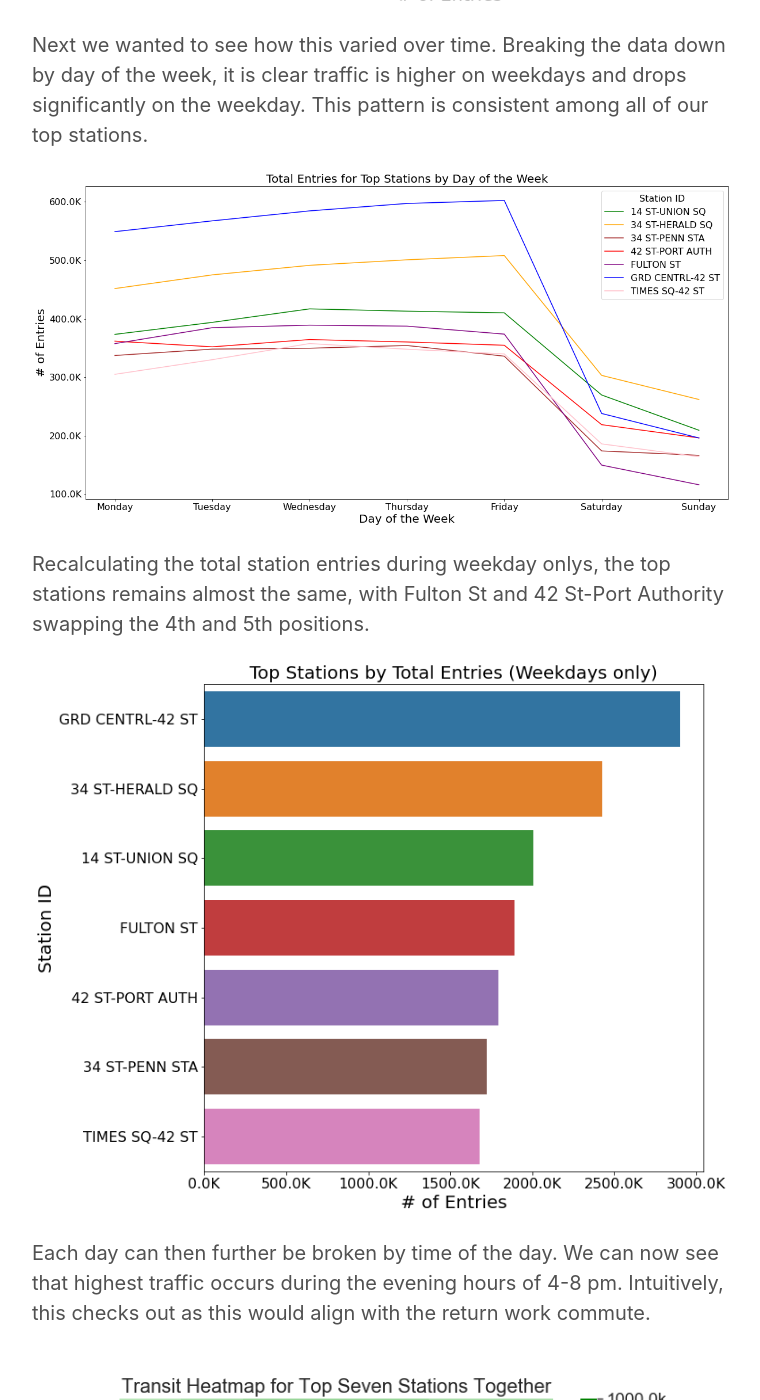
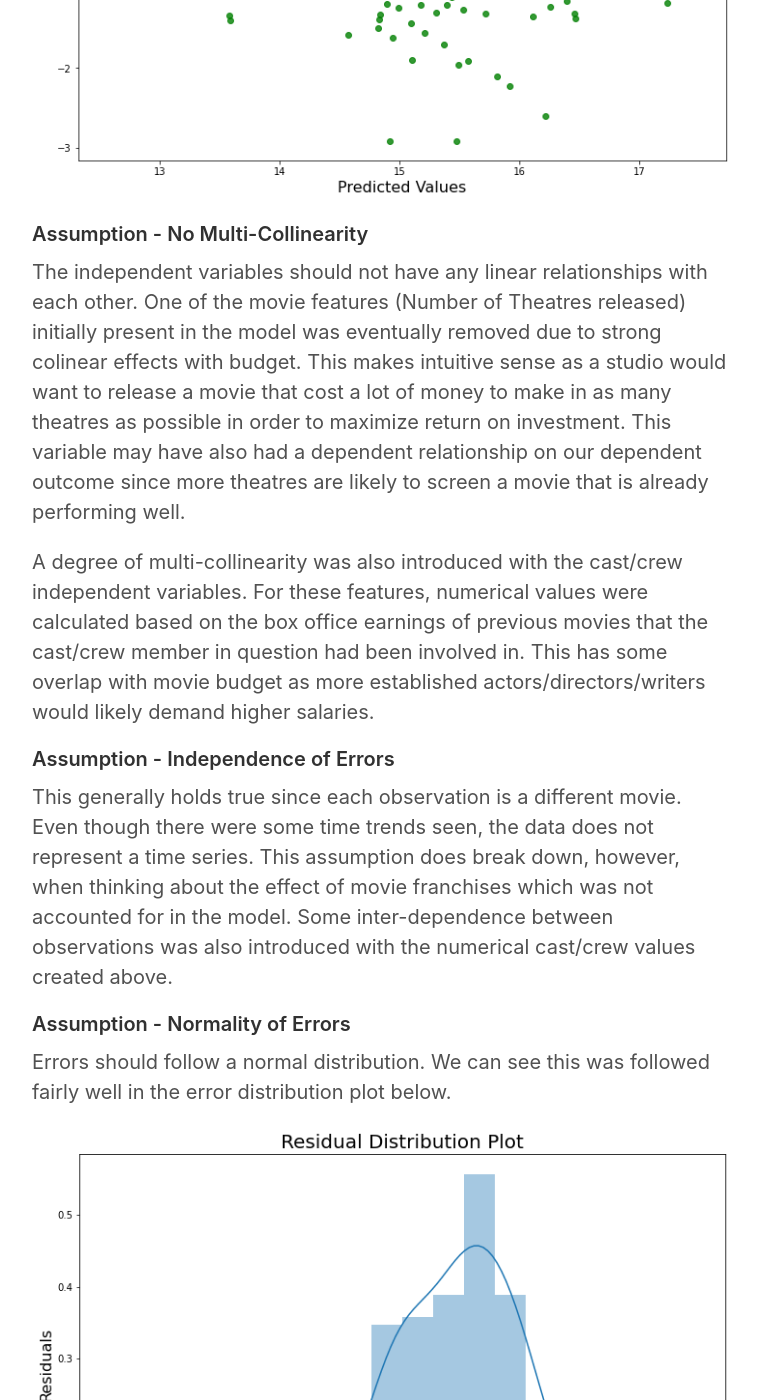
Before and after one commit to enndy6285/enndy6285.github.io, a Jekyll site: the page built from _posts/2020-04-21-lin-reg-movies.md, in a window 1280 px wide and 1400 px high, scrolled down 4353 px. Shown: the whole window, without its empty margins (258-1018 px from the left). Built offline with Jekyll 4.4.1, drawn with Linux system fonts in a browser that asks for light colours; some of the changed text lies outside the part shown.

Commit message:
updated blog 2

```diff
--- a/_posts/2020-04-21-lin-reg-movies.md
+++ b/_posts/2020-04-21-lin-reg-movies.md
@@ -16,6 +16,7 @@ Data was scraped from [BoxOfficeMojo](http://www.boxofficemojo.com) and [IMDB](h
 ### Linear Regression Modeling
 For a linear regression model to be successful, it must satisfy the assumptions of linear regression. As I learned throughout this project, this is very challenging in practice.
 
+
 #### Assumption - Linearity
 Ideally there is a linear relationship between the dependent and indepdent variables if we are trying to fit a linear regression model...
 
@@ -27,15 +28,34 @@ One potential solution is to transform the data. In this case, all price related
 
 ![Actual vs. Predicted (log)]({{ site.url }}/images/2020-04-21/log_act_pred.png)
 
+Another challenge to assuming linearity between dependent and independent variables is the presence of a confounding variable. Through initial EDA, it was apparent that trends over time existed for several independent variables (budget, number of theatres) AND the dependent variable.
+
+![Pairplot]({{ site.url }}/images/2020-04-21/pairplot1.png)
+
+To account for this, all price related variables were adjusted for average yearly ticket price as a measure of price inflation over time.
+
+
 #### Assumption - Homoscedasticity
 Error terms should have constant variance. My initial model showed a very high degree of heterscedasticity with increasing variance at higher predicted values. Log transformation again helped in this case although we can see the variances are still not completely uniform.
 
 ![Residual Plot]({{ site.url }}/images/2020-04-21/resid.png)
 ![Residual Plot (log)]({{ site.url }}/images/2020-04-21/log_resid.png)
 
+
 #### Assumption - No Multi-Collinearity
+The independent variables should not have any linear relationships with each other. One of the movie features (Number of Theatres released) initially present in the model was eventually removed due to strong colinear effects with budget. This makes intuitive sense as a studio would want to release a movie that cost a lot of money to make in as many theatres as possible in order to maximize return on investment. This variable may have also had a dependent relationship on our dependent outcome since more theatres are likely to screen a movie that is already performing well.
+
+A degree of multi-collinearity was also introduced with the cast/crew independent variables. For these features, numerical values were calculated based on the box office earnings of previous movies that the cast/crew member in question had been involved in. This has some overlap with movie budget as more established actors/directors/writers would likely demand higher salaries.
 
 
+#### Assumption - Independence of Errors
+This generally holds true since each observation is a different movie. Even though there were some time trends seen, the data does not represent a time series. This assumption does break down, however, when thinking about the effect of movie franchises which was not accounted for in the model. Some inter-dependence between observations was also introduced with the numerical cast/crew values created above.
+
+
+#### Assumption - Normality of Errors
+Errors should follow a normal distribution. We can see this was followed fairly well in the error distribution plot below.
+
+![Error Distribution]({{ site.url }}/images/2020-04-21/resid_hist.png)
 
 
 ### Insights
```
Also changed, not shown: images/2020-04-21/pairplot1.png (added), images/2020-04-21/resid_hist.png (added).
